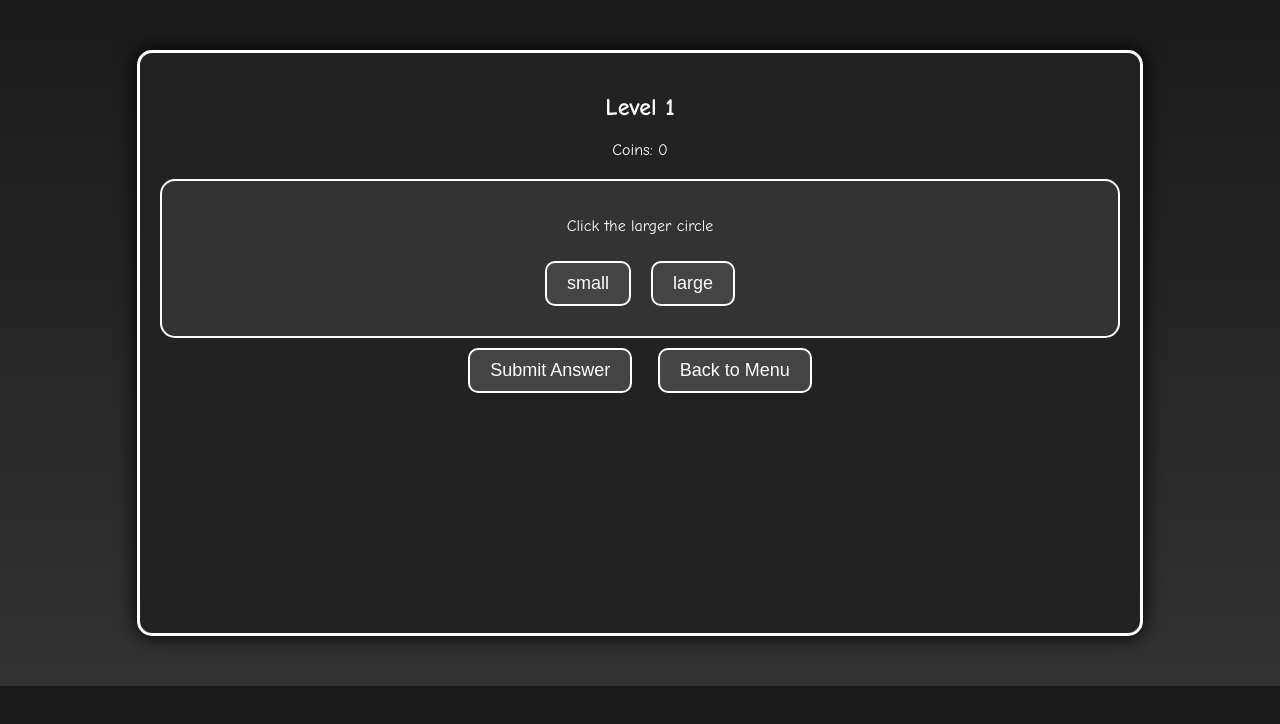
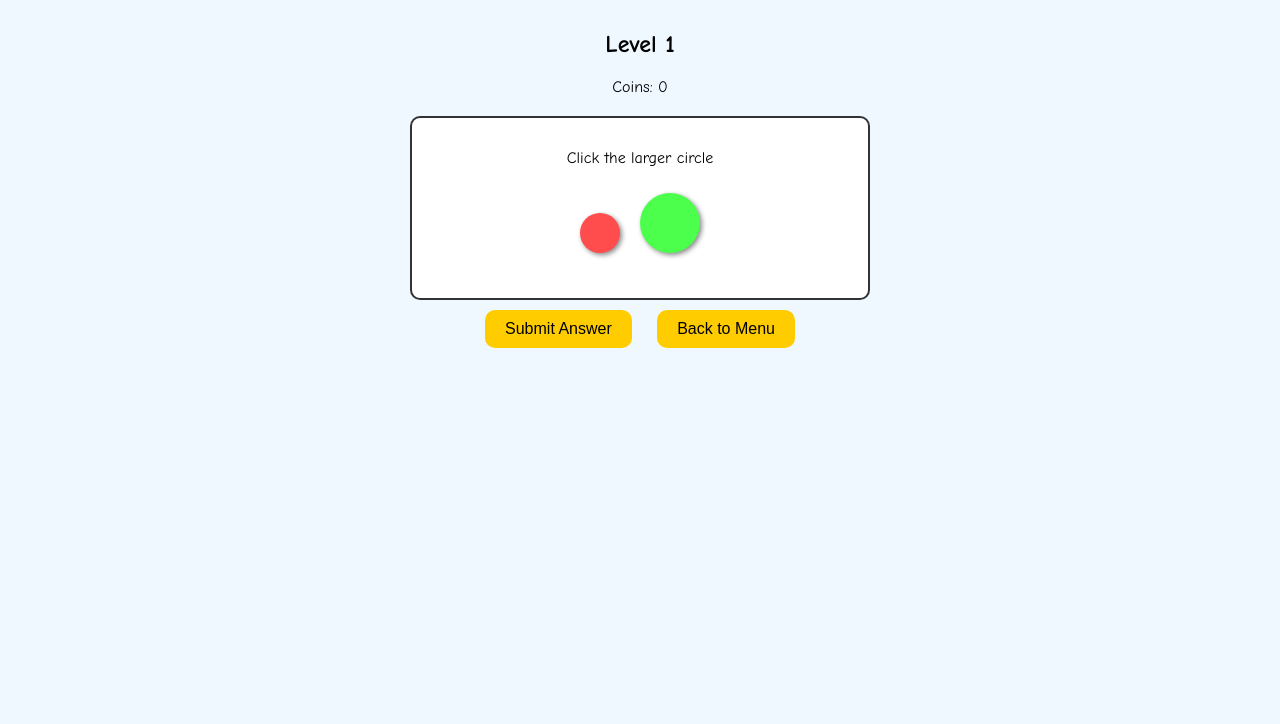
Before and after one commit to rahatalikazmi001-pixel/BrainPuzzleRahat, a plain HTML site: page index.html in a window 1280 px wide. Both pictures are taken after a click on the button "Start Game". Drawn offline with Linux system fonts and the light colour scheme.

Commit message:
Refactor HTML and CSS for game interface

```diff
--- a/index.html
+++ b/index.html
@@ -3,58 +3,65 @@
 <head>
 <meta charset="UTF-8">
 <title>Brain Puzzle Rahat</title>
+<meta name="viewport" content="width=device-width, initial-scale=1.0">
 <style>
-body {
+html, body {
   margin:0;
-  background: linear-gradient(to bottom, #1a1a1a, #333);
-  color:#fff;
-  font-family: 'Comic Sans MS', Arial, sans-serif;
+  padding:0;
+  font-family:'Comic Sans MS', Arial, sans-serif;
   text-align:center;
+  background:#f0f8ff; /* light colorful background */
 }
 #game-container {
-  width:960px;
-  height:540px;
-  margin:50px auto;
-  background:#222;
-  border:3px solid #fff;
-  border-radius:15px;
-  box-shadow:0 0 20px #000;
-  position:relative;
-  padding:20px;
+  width:100%;
+  max-width:480px;
+  margin:0 auto;
+  padding:10px;
+  box-sizing:border-box;
 }
 #logo {
-  font-size:48px;
+  font-size:36px;
   font-weight:bold;
-  color:#ffcc00;
-  text-shadow:2px 2px 5px #000;
-}
-#loading {
-  font-size:24px;
+  color:#ff6f61;
+  text-shadow:2px 2px 5px #aaa;
   margin-top:20px;
 }
+#loading { font-size:20px; margin-top:20px; color:#333; }
 #menu, #about, #game { display:none; }
 button {
-  background:#444;
-  color:#fff;
-  border:2px solid #fff;
+  background:#ffcc00;
+  color:#000;
+  border:none;
   border-radius:10px;
   padding:10px 20px;
-  font-size:18px;
+  font-size:16px;
   cursor:pointer;
   margin:10px;
   transition:0.2s;
 }
 button:hover {
-  background:#fff;
-  color:#000;
+  background:#ff8c00;
+  color:#fff;
 }
 #puzzle-container {
   margin-top:20px;
-  background:#333;
-  border:2px solid #fff;
-  padding:20px;
-  border-radius:15px;
+  background:#fff;
+  border:2px solid #333;
+  padding:15px;
+  border-radius:10px;
+  min-height:150px;
 }
+.interactive-object {
+  display:inline-block;
+  width:50px;
+  height:50px;
+  margin:10px;
+  border-radius:50%;
+  cursor:pointer;
+  transition:0.3s;
+  box-shadow: 2px 2px 5px #888;
+}
+.interactive-object:hover { transform:scale(1.2); }
 </style>
 </head>
 <body>
@@ -105,7 +112,7 @@ const puzzleContainer = document.getElementById('puzzle-container');
 // Splash loading
 let loading = 0;
 let loadInterval = setInterval(() => {
-  loading += 2;
+  loading += 3;
   if(loading>100) loading=100;
   loadingText.innerText="Loading... "+loading+"%";
   if(loading>=100){
@@ -114,7 +121,7 @@ let loadInterval = setInterval(() => {
     menu.style.display="block";
     updateCoins();
   }
-},60);
+},50);
 
 function updateCoins(){
   coinsTextGame.innerText=coins;
@@ -133,18 +140,12 @@ function showAbout(){ menu.style.display="none"; about.style.display="block"; }
 function backMenu(){ about.style.display="none"; menu.style.display="block"; updateCoins(); }
 function backMenuFromGame(){ game.style.display="none"; menu.style.display="block"; updateCoins(); }
 
-// Brain Test style puzzles
+// Puzzles with colorful interactive objects
 const puzzles = [
-  {question:"Click the larger circle", options:["small","large"], answer:"large"},
-  {question:"Tap the red square", options:["red","blue"], answer:"red"},
-  {question:"Drag the circle to the square", options:["circle","square"], answer:"circle"},
-  {question:"Which is heavier?", options:["feather","rock"], answer:"rock"},
-  {question:"Find hidden button", options:["button1","button2"], answer:"button1"},
-  {question:"Count the number of stars: 3", options:["2","3"], answer:"3"},
-  {question:"Swipe left to continue", options:["left","right"], answer:"left"},
-  {question:"Tap the animal", options:["cat","dog"], answer:"cat"},
-  {question:"Fill the empty box", options:["A","B"], answer:"A"},
-  {question:"Press the circle twice", options:["once","twice"], answer:"twice"}
+  {question:"Click the larger circle", objects:[{color:"#ff4d4d",size:40,correct:false},{color:"#4dff4d",size:60,correct:true}]},
+  {question:"Tap the red square", objects:[{color:"#ff4d4d",size:50,correct:true},{color:"#4d4dff",size:50,correct:false}]},
+  {question:"Click the biggest circle", objects:[{color:"#ffff4d",size:30,correct:false},{color:"#ffb84d",size:70,correct:true}]},
+  {question:"Tap the blue object", objects:[{color:"#4dffff",size:50,correct:true},{color:"#ff4dff",size:50,correct:false}]}
 ];
 
 function showPuzzle(level){
@@ -153,21 +154,24 @@ function showPuzzle(level){
   const q = document.createElement('p');
   q.innerText=p.question;
   puzzleContainer.appendChild(q);
-  p.options.forEach(opt=>{
-    const btn=document.createElement('button');
-    btn.innerText=opt;
-    btn.onclick=()=>{
-      if(opt==p.answer){
+  p.objects.forEach(obj=>{
+    const div=document.createElement('div');
+    div.className='interactive-object';
+    div.style.background=obj.color;
+    div.style.width=obj.size+'px';
+    div.style.height=obj.size+'px';
+    div.onclick=()=>{
+      if(obj.correct){
         coins+=1000;
         currentLevel++;
         updateCoins();
         updateLevel();
         alert("Correct! +1000 Coins");
       } else{
-        alert("Wrong! Try again");
+        alert("Wrong! Try Again");
       }
     };
-    puzzleContainer.appendChild(btn);
+    puzzleContainer.appendChild(div);
   });
 }
 
@@ -176,4 +180,4 @@ function nextLevel(){
 }
 </script>
 </body>
-</html>
+  </html>
```
